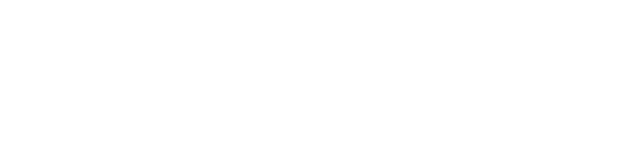
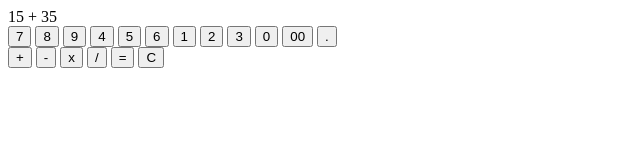
Before and after one commit to hawkobe/calculator, a plain HTML site: page index.html in a window 1280 px wide. Shown: the whole page, without its empty margins (0-640 px from the left). Drawn offline with Linux system fonts and the light colour scheme.

Commit message:
wrote very basic calculator structure

```diff
--- a/index.html
+++ b/index.html
@@ -7,6 +7,31 @@
     <title>Document</title>
 </head>
 <body>
+    <div class="calc-body">
+        <div class="display">15 + 35</div>
+        <div class="num-button-wrapper">
+            <button class="num">7</button>
+            <button class="num">8</button>
+            <button class="num">9</button>
+            <button class="num">4</button>
+            <button class="num">5</button>
+            <button class="num">6</button>
+            <button class="num">1</button>
+            <button class="num">2</button>
+            <button class="num">3</button>
+            <button class="num">0</button>
+            <button class="num">00</button>
+            <button class="num">.</button>
+        </div>
+        <div class="operator-wrapper">
+            <button class="operator">+</button>
+            <button class="operator">-</button>
+            <button class="operator">x</button>
+            <button class="operator">/</button>
+            <button class="operator">=</button>
+            <button class="clear">C</button>
+        </div>
+    </button>
     <script src="script.js"></script>
 </body>
 </html>
```
